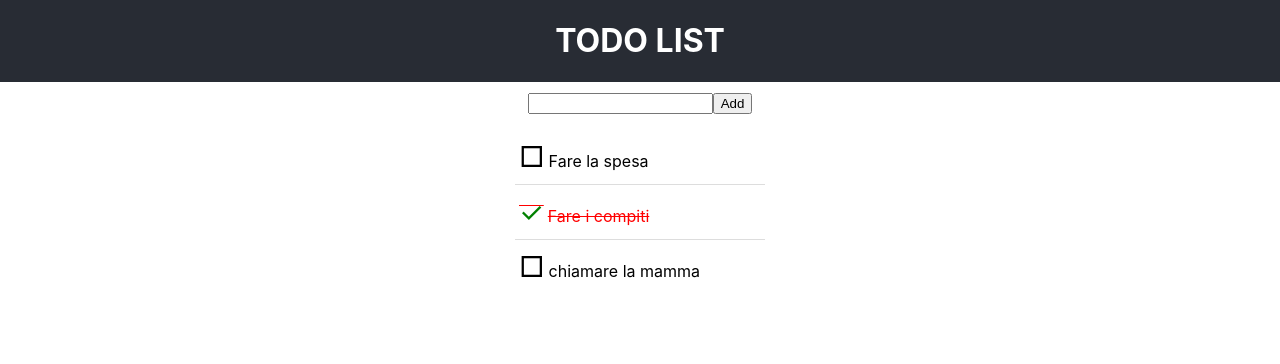
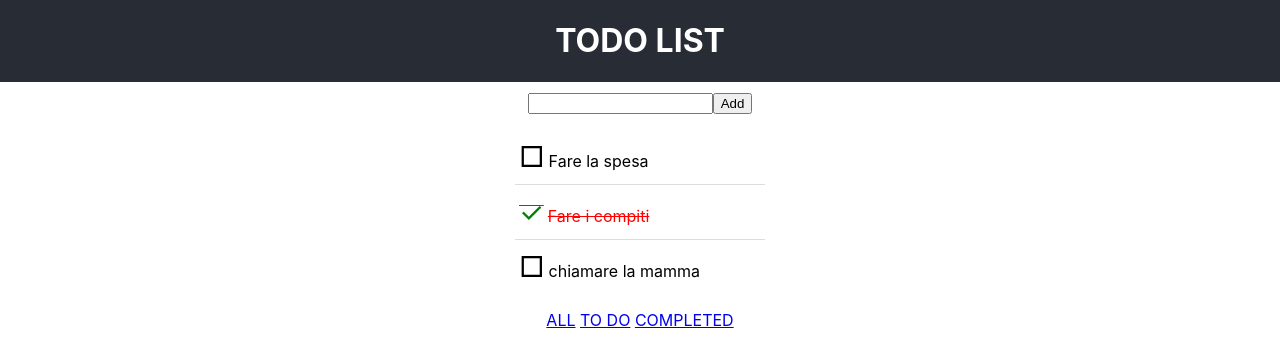
Before and after one commit to hidran/react-redux-course, a React (Create React App) app in the folder todolist-redux/: page / in a window 1280 px wide. Shown: the top 364 px of the page. Built offline with nearby package versions, Linux system fonts and the light colour scheme.

Commit message:
adds footer links to filters todos

```diff
--- a/todolist-redux/src/App.js
+++ b/todolist-redux/src/App.js
@@ -3,7 +3,7 @@ import './App.css';
 import Header from './components/header'
 import AddNewTodo from './containers/addnew'
 import MyTodoList from './containers/mytodolist';
-
+import FooterLink from './components/filterlink';
 
 
 class App extends Component {
@@ -15,6 +15,19 @@ class App extends Component {
        <div className="container">
        <AddNewTodo/>
         <MyTodoList/>
+        <div className="footer">
+          <FooterLink actionType="ALL">
+            ALL
+          </FooterLink>
+          {' '}
+          <FooterLink actionType="TODO">
+            TO DO
+          </FooterLink>
+          {' '}
+          <FooterLink actionType="COMPLETED">
+            COMPLETED
+          </FooterLink>
+        </div>
         </div>
       </div>
     );
--- /dev/null
+++ b/todolist-redux/src/components/filterlink.js
@@ -0,0 +1,17 @@
+import React from 'react';
+
+const filterLink = ( {actionType, children} )=>{
+ return (
+   <a href="#"
+     onClick ={(e) =>{
+         e.preventDefault();
+
+     }}
+   >
+{children}
+   </a>
+  );
+};
+
+
+export default filterLink;
```
